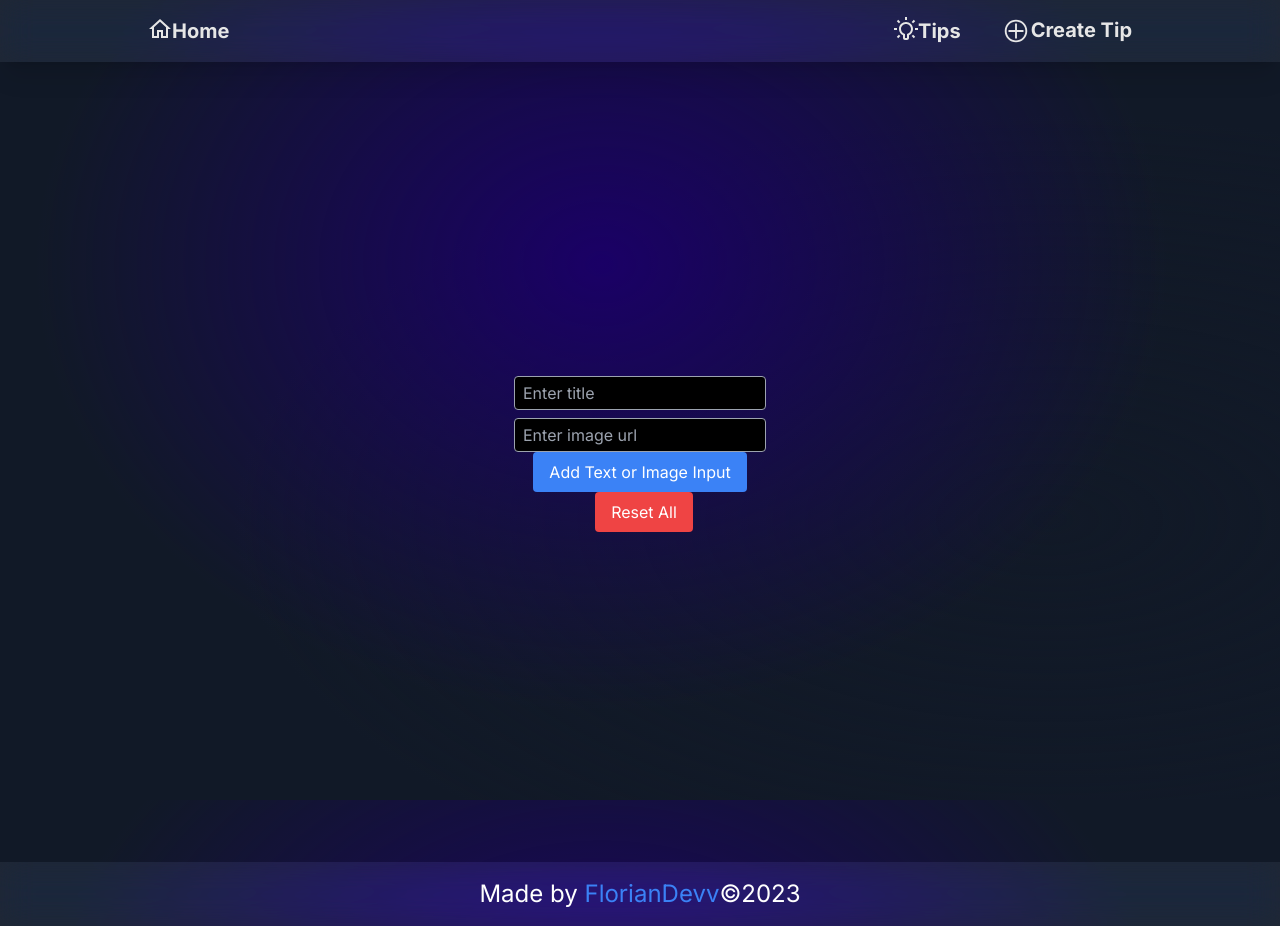
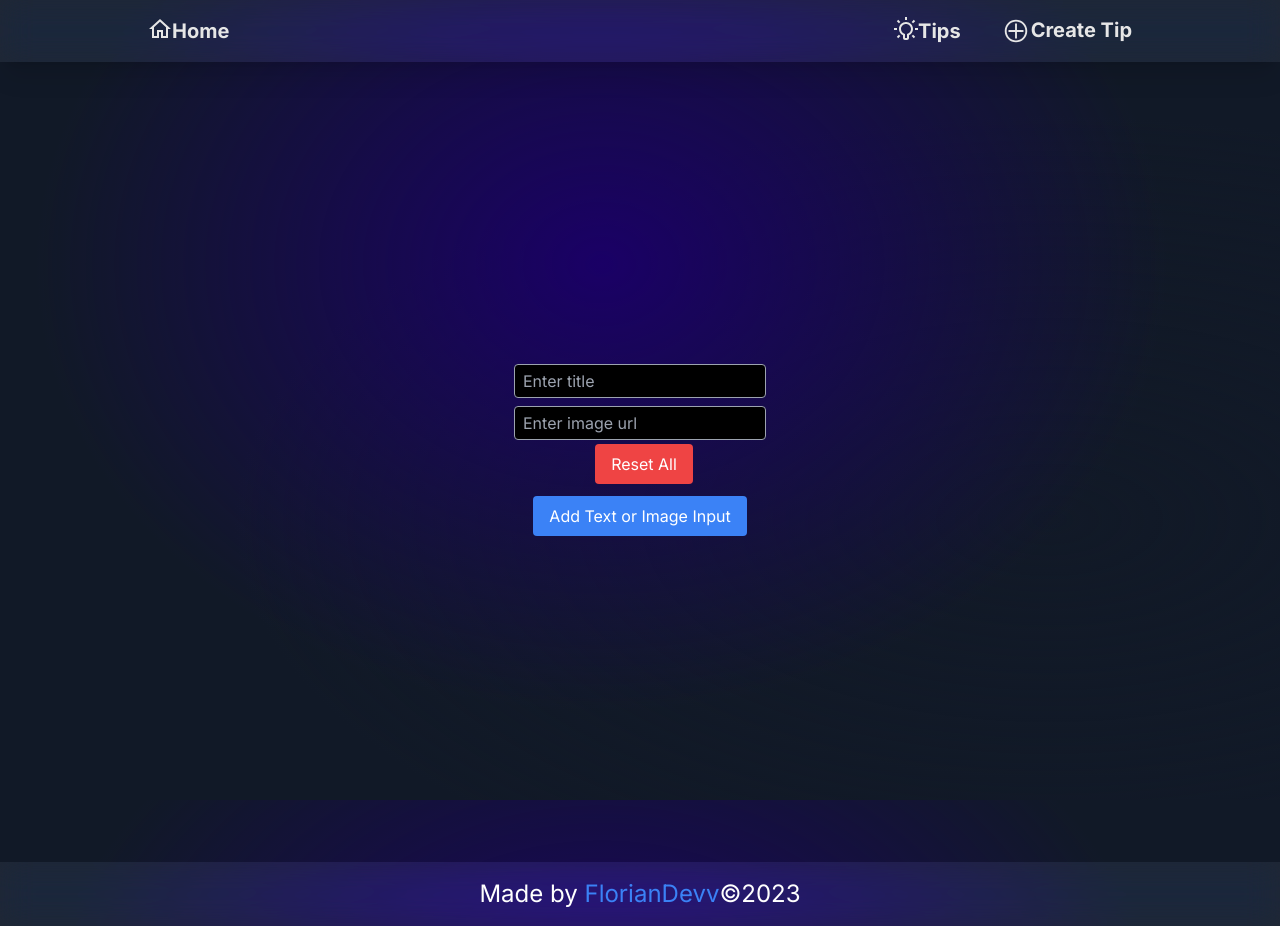
Before and after one commit to FlorianDevv/tips, a Next.js app: page /create in a window 1280 px wide. Built offline with nearby package versions, Linux system fonts and the light colour scheme.

Commit message:
change place of reset button

```diff
--- a/src/app/create/page.tsx
+++ b/src/app/create/page.tsx
@@ -117,16 +117,16 @@ export default function Home() {
         />
       )}
       <button
-        className="px-4 py-2 text-white bg-blue-500 rounded hover:bg-blue-600"
+        className="px-4 py-2 my-1 text-white bg-red-500 rounded hover:bg-red-600 ml-2"
+        onClick={handleResetAllClick}
+      >
+        Reset All
+      </button>
+      <button
+        className="px-4 py-2 my-2 text-white bg-blue-500 rounded hover:bg-blue-600"
         onClick={handleButtonClick}
       >
         Add Text or Image Input
-      </button>
-      <button
-        className="px-4 py-2 text-white bg-red-500 rounded hover:bg-red-600 ml-2"
-        onClick={handleResetAllClick}
-      >
-        Reset All
       </button>
       <div className="mt-4 flex flex-col items-start">
         {inputs.map((input, index) => (
```
